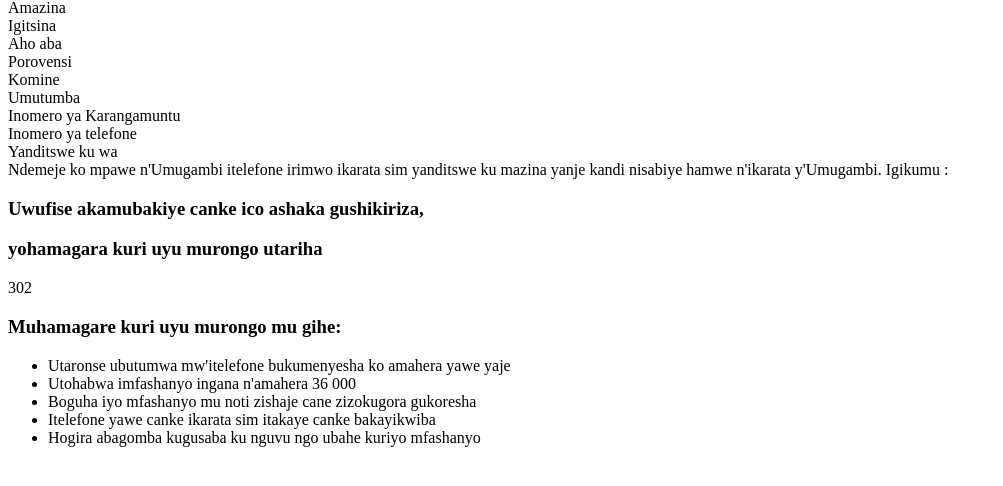
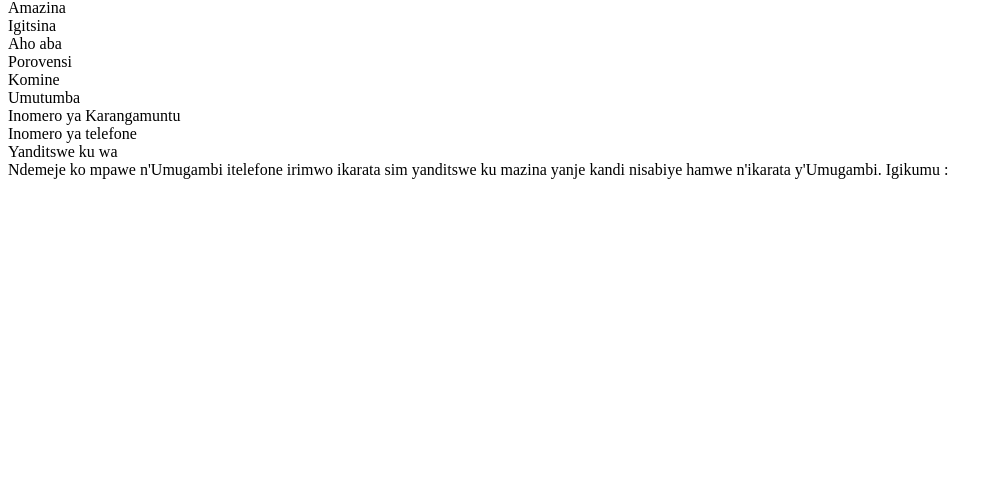
Before and after one commit to merankabandi2/openimis-be-merankabandi_py, a Django app: template merankabandi/templates/beneficiary_card.html in a window 1280 px wide. Shown: the part 261-747 px from the top of the page, without its empty margins (0-1003 px from the left). Run offline with Django 3.2, Linux system fonts and the light colour scheme; the template is opened without the code that fills it, so the values that code supplies are empty.

Commit message:
Refactor Beneficiary card

```diff
--- a/merankabandi/templates/beneficiary_card.html
+++ b/merankabandi/templates/beneficiary_card.html
@@ -127,23 +127,3 @@
         Ndemeje ko mpawe n'Umugambi itelefone irimwo ikarata sim yanditswe ku mazina yanje kandi nisabiye hamwe n'ikarata y'Umugambi. Igikumu :
     </div>
 </div>
-
-<!-- Back of the card -->
-<div class="card card-back">
-    <div class="back-title">
-        <h3>Uwufise akamubakiye canke ico ashaka gushikiriza,</h3>
-        <h3>yohamagara kuri uyu murongo utariha</h3>
-    </div>
-
-    <div class="phone-number">302</div>
-
-    <h3>Muhamagare kuri uyu murongo mu gihe:</h3>
-
-    <ul class="bullet-points">
-        <li>Utaronse ubutumwa mw'itelefone bukumenyesha ko amahera yawe yaje</li>
-        <li>Utohabwa imfashanyo ingana n'amahera 36 000</li>
-        <li>Boguha iyo mfashanyo mu noti zishaje cane zizokugora gukoresha</li>
-        <li>Itelefone yawe canke ikarata sim itakaye canke bakayikwiba</li>
-        <li>Hogira abagomba kugusaba ku nguvu ngo ubahe kuriyo mfashanyo</li>
-    </ul>
-</div>
--- a/setup.py
+++ b/setup.py
@@ -26,6 +26,9 @@ setup(
         'weasyprint',
         'openimis-be-core'
     ],
+    package_data={
+        'merankabandi': ['templates/*'],
+    },
     classifiers=[
         'Environment :: Web Environment',
         'Framework :: Django',
```
Also changed, not shown: MANIFEST.md (+1 -0 lines), merankabandi/views.py (+0 -11 lines).
